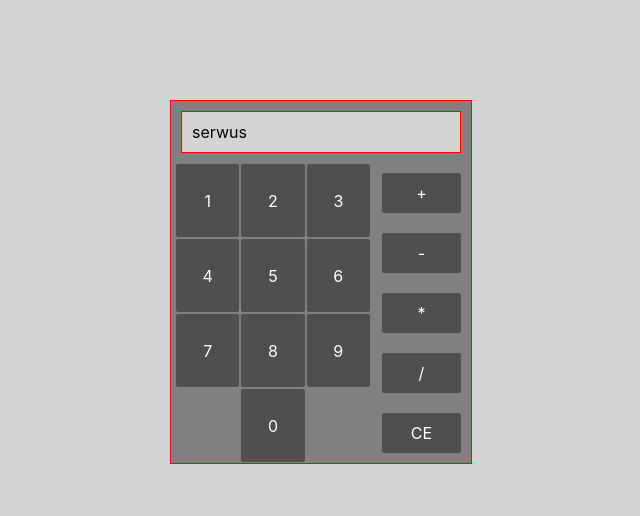
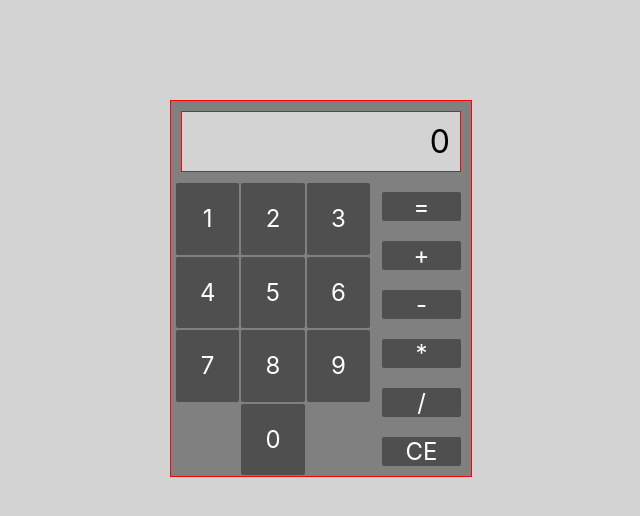
Before and after one commit to jakubiwaszkiewicz/react-calculator, a React (Create React App) app: page / in a window 1280 px wide. Shown: the top 516 px of the page, without its empty margins (319-959 px from the left). Built offline with nearby package versions, Linux system fonts and the light colour scheme; the HTML template or start-up script is replaced by a standard one.

Commit message:
A: state with array to store numbers what user want to include to it, number operators functions, pass data to child components

```diff
--- a/src/components/Content/Content.css
+++ b/src/components/Content/Content.css
@@ -12,6 +12,12 @@
     padding: 10px;
     margin: 10px;
     background-color: lightgrey;
+    display: flex;
+    justify-content: flex-end;
+}
+
+.display span {
+    font-size: 2rem;
 }
 
 /*.flex-container-rows numbers {
@@ -21,29 +27,17 @@
 .flex-container-column {
     display: flex;
     flex-flow: column wrap;
+    justify-content: center;
     width: 33%;
 }
 .flex-container-column.numbers {
-    display: flex;
     flex-flow: row wrap;
     width: 66%;
-    justify-content: center;
     padding-left: 3px;
 }
 .flex-container-row {
     display: flex;
     flex-flow: row wrap;
-}
-
-.btn {
-    display: flex;
-    align-items: center;
-    justify-content: center;
-    border-radius: 2px;
-    padding: 10px;
-    margin: 10px;
-    color: white;
-    background-color: #4f4f4f;
 }
 
 .flex-container-column.numbers .btn {
@@ -56,6 +50,3 @@
 .ce {
     width: calc(100% - 40px);
 }
-.btn.active {
-    border: 1px solid blue;
-}
--- a/src/components/Content/Content.js
+++ b/src/components/Content/Content.js
@@ -2,14 +2,27 @@ import "./Content.css"
 import React, { useState } from "react"
 import NumberBtn from './NumberBtn/NumberBtn'
 const Content = () => {
+
+    const [numbers, setNumbers] = useState([])
+
+    const [operator, setOperator] = useState(0)
+
     const data =  [
         {id:1}, {id:2}, {id:3}, {id:4}, {id:5}, {id:6}, {id:7}, {id:8}, {id:9}, {id:0},
     ]
 
+    const add = (a, b) => {return a + b}
+    const subtract = (a, b) => {return a - b}
+    const multiply = (a, b) => {return a * b}
+    const divide = (a, b) => {return a / b}
+
+    const changeNumbers = prevState => {
+        setNumbers(prevState)
+    }
 
     return (
         <div className="content">
-            <div className="display">serwus</div>
+            <div className="display"><span>{numbers[0] !== undefined ? numbers : "0"}</span></div>
             <div className="flex-container-row">
                 <div className="flex-container-column numbers">
                     {data.map((singleData) => {
@@ -17,15 +30,18 @@ const Content = () => {
                             <NumberBtn
                                 key={singleData.id}
                                 id={singleData.id}
+                                changeNumbers = {changeNumbers}
+                                numbers = {numbers}
                             />
                     )})}
                 </div>
                     <div className="flex-container-column">
-                    <div className="btn">+</div>
-                    <div className="btn">-</div>
-                    <div className="btn">*</div>
-                    <div className="btn">/</div>
-                    <div className="btn">CE</div>
+                    <div className="btn"><span>=</span></div>
+                    <div className="btn"><span>+</span></div>
+                    <div className="btn"><span>-</span></div>
+                    <div className="btn"><span>*</span></div>
+                    <div className="btn"><span>/</span></div>
+                    <div className="btn"><span>CE</span></div>
                 </div>
             </div>
         </div>
--- a/src/components/Content/NumberBtn/NumberBtn.css
+++ b/src/components/Content/NumberBtn/NumberBtn.css
@@ -0,0 +1,16 @@
+.btn.active {
+    border: 1px solid blue;
+}
+.btn {
+    display: flex;
+    align-items: center;
+    justify-content: center;
+    border-radius: 2px;
+    padding: 0 10px;
+    margin: 10px;
+    color: white;
+    background-color: #4f4f4f;
+}
+.btn span {
+    font-size: 1.5rem;
+}
--- a/src/components/Content/NumberBtn/NumberBtn.js
+++ b/src/components/Content/NumberBtn/NumberBtn.js
@@ -1,7 +1,17 @@
 import './NumberBtn.css'
-const NumberBtn = ({id}) => {
+const NumberBtn = ({id, changeNumbers, numbers}) => {
+
+    const handleClick = () => {
+        if (numbers.length < 15) {
+            changeNumbers(prevState => {
+                return [...prevState, id]
+
+        })
+        }
+    }
+
     return (
-        <div className="btn">
+        <div className="btn" onClick={handleClick}>
             <span>{id}</span>
         </div>
     )
```
Also changed, not shown: public/manifest.json.
